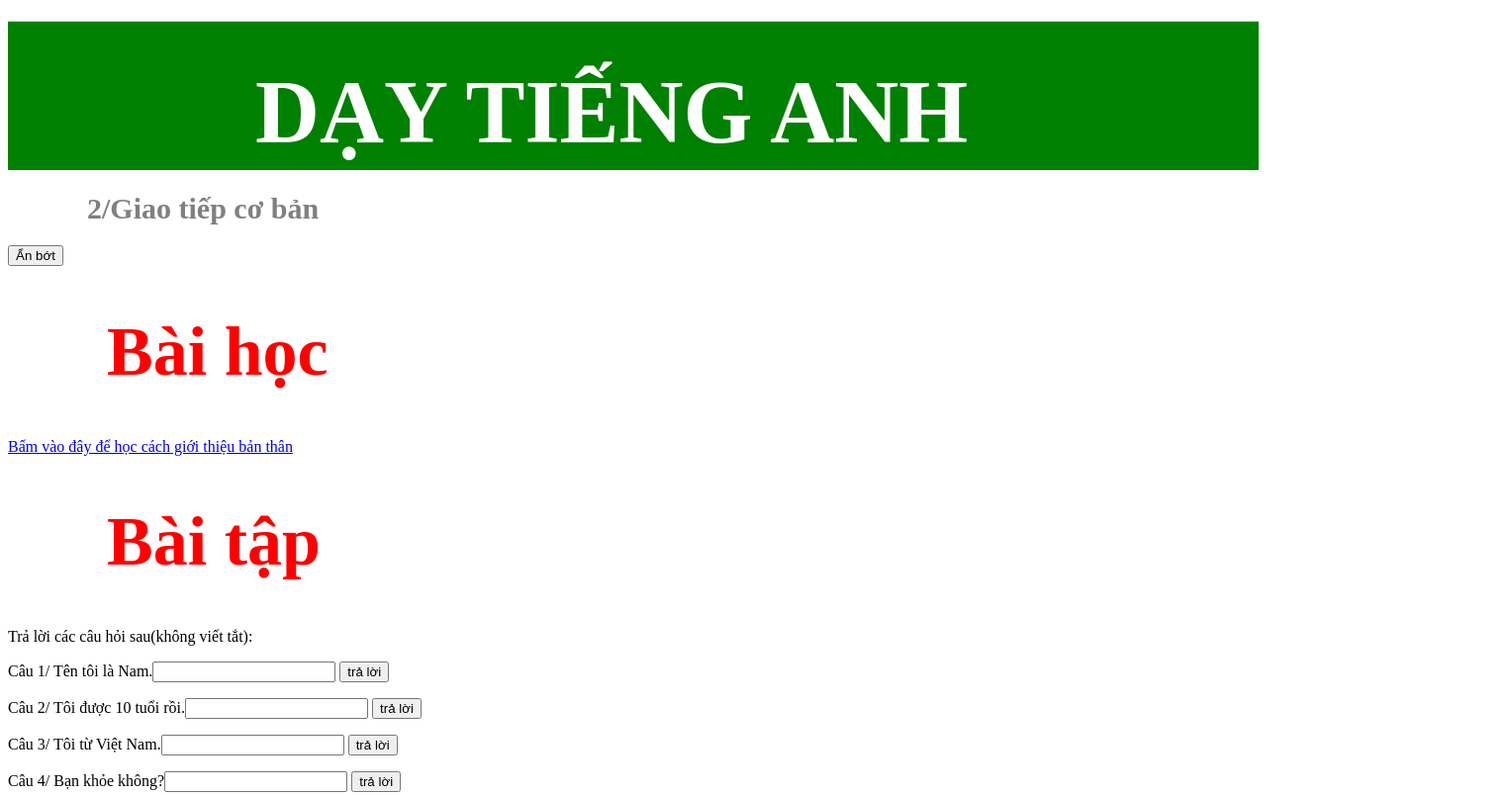
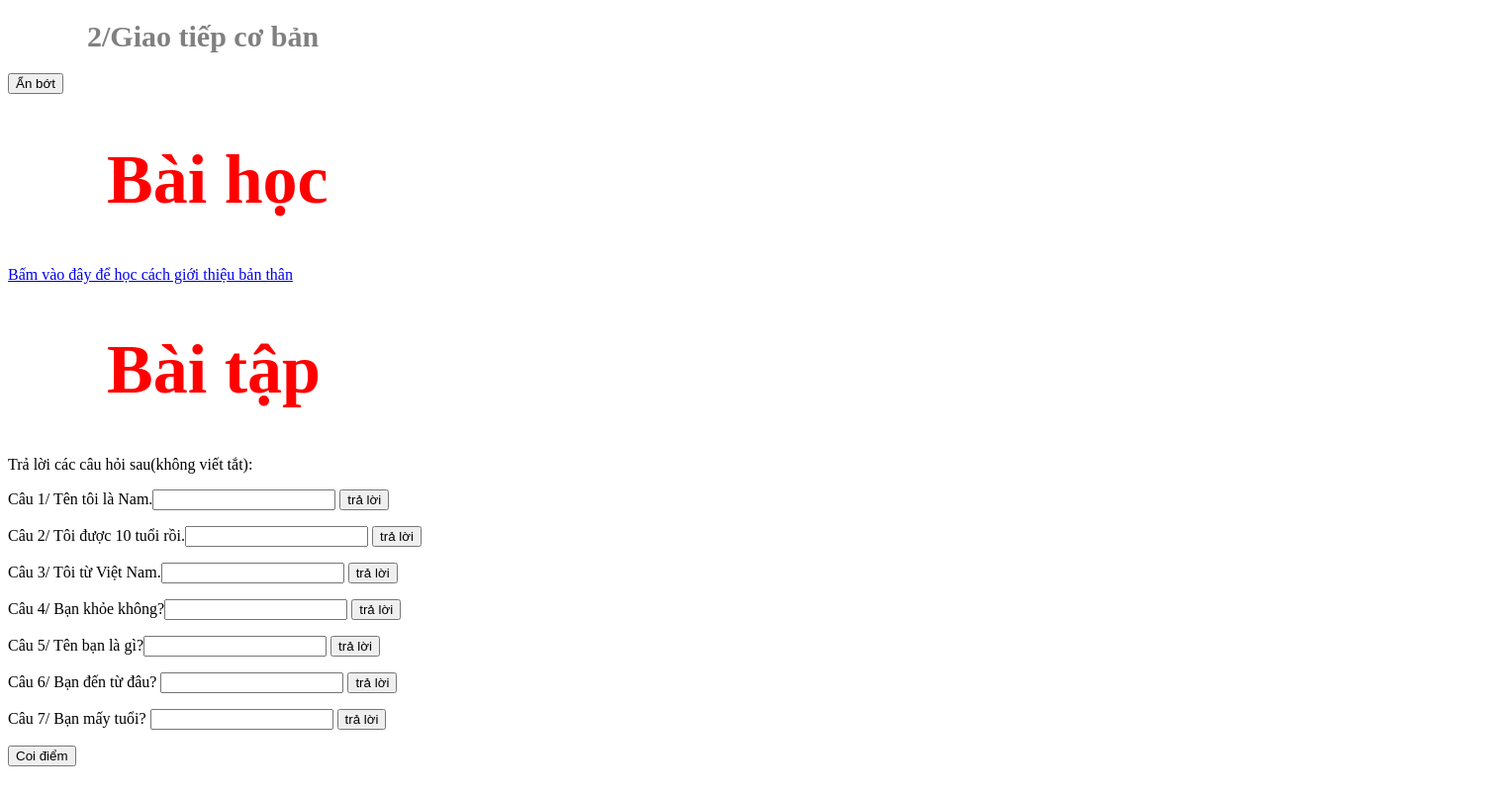
Before and after one commit to TieuKhang/TieuKhang.github.io, a plain HTML site: page lesson2/lesson2.html in a window 1280 px wide. Shown: the top 804 px of the page at 99% size, 1522 px wide, since content can reach past the window. Drawn offline with Linux system fonts and the light colour scheme.

Commit message:
Update lesson2.html

```diff
--- a/lesson2/lesson2.html
+++ b/lesson2/lesson2.html
@@ -8,7 +8,6 @@
         <META HTTP-EQUIV="Content-Type" CONTENT="text/html; charset=UTF-8">
         <META HTTP-EQUIV="Content-Type" CONTENT="text/html; charset=windows-1252">
         <META HTTP-EQUIV="Content-language" CONTENT="vi">
-        <h1 id="titlebackground"> <p class="title"> DẠY TIẾNG ANH </p> </h1>
         <h1 id="intro"> 2/Giao tiếp cơ bản </h1>
         <button id="dissein"> Ẩn bớt </button>
         <div id="sein">
```
